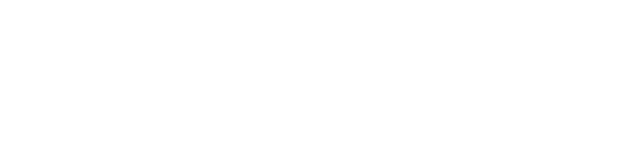
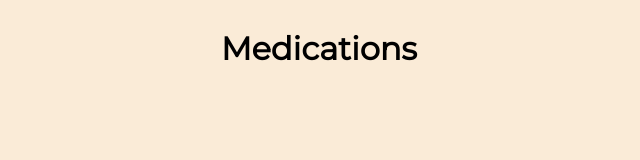
Before and after one commit to ShayanRasheed/CS522-Health-Application, a plain HTML site: page medications.html in a window 1280 px wide. Shown: the whole page, without its empty margins (321-961 px from the left). Drawn offline with Linux system fonts and the light colour scheme.

Commit message:
added base for medications page

```diff
--- a/medications.html
+++ b/medications.html
@@ -0,0 +1,22 @@
+<!DOCTYPE html>
+<html lang="en">
+  <head>
+    <meta charset="UTF-8">
+    <meta name="viewport" content="width=device-width, initial-scale=1.0">
+    <meta http-equiv="X-UA-Compatible" content="ie=edge">
+    <title>Medications</title>
+    <link rel="stylesheet" href="./styles/style.css" type="text/css">
+    <link rel="icon" href="./favicon.ico" type="image/x-icon">
+  </head>
+  <body>
+    <main>
+      <div id = "head">
+        <h1>Medications</h1>
+      </div>
+      <section>
+
+      </section>
+    </main>
+	<script type="module" src="JS/index.js"></script>
+  </body>
+</html>
--- /dev/null
+++ b/styles/medicationStyle.css
@@ -0,0 +1,13 @@
+h1 {
+    text-align: center;
+    display: flex;
+    justify-content: center;
+    font-family: "Pacifico", cursive;
+}
+
+#section {
+    background-color: lightblue;
+    border-radius: 25px;
+    box-shadow: 0px 8px 15px rgba(0, 0, 0, 0.1);
+    margin: 20px;
+}
```
Also changed, not shown: index.html (+1 -1 lines).
